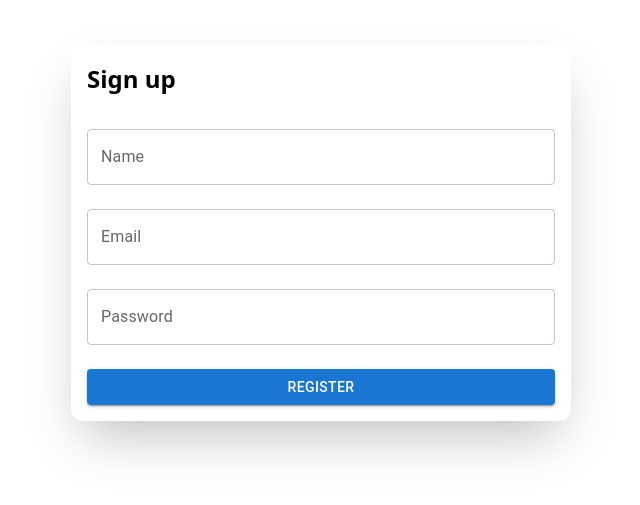
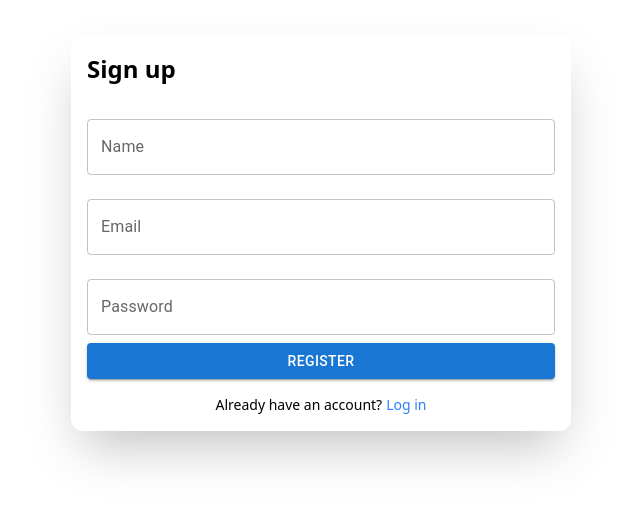
Before and after one commit to ZubalYana/typing-speed-counter, a React (Vite) app: page /auth in a window 1280 px wide. Shown: the part 167-672 px from the top of the page, without its empty margins (319-959 px from the left). Built offline with nearby package versions, Linux system fonts and the light colour scheme.

Commit message:
add working login form

```diff
--- a/package.json
+++ b/package.json
@@ -12,6 +12,7 @@
   "dependencies": {
     "@emotion/react": "^11.14.0",
     "@emotion/styled": "^11.14.1",
+    "@mui/icons-material": "^7.2.0",
     "@mui/material": "^7.2.0",
     "@tailwindcss/vite": "^4.1.11",
     "axios": "^1.11.0",
--- a/src/components/Auth.tsx
+++ b/src/components/Auth.tsx
@@ -3,6 +3,7 @@ import { TextField, Button } from "@mui/material";
 import { useNavigate } from "react-router-dom";
 
 export default function Auth() {
+    const [isRegister, setIsRegister] = useState(true);
     const [name, setName] = useState('');
     const [email, setEmail] = useState('');
     const [password, setPassword] = useState('');
@@ -16,23 +17,26 @@ export default function Auth() {
         setError('');
         setSuccess('');
 
+        const endpoint = isRegister ? 'signUp' : 'login';
+        const payload = isRegister ? { name, email, password } : { email, password };
+
         try {
-            const res = await fetch('http://localhost:5000/signUp', {
+            const res = await fetch(`http://localhost:5000/${endpoint}`, {
                 method: 'POST',
                 headers: {
                     'Content-Type': 'application/json',
                 },
-                body: JSON.stringify({ name, email, password }),
+                body: JSON.stringify(payload),
             });
 
             const data = await res.json();
 
             if (!res.ok) {
-                setError(data.message || 'Registration failed');
+                setError(data.message || `${isRegister ? 'Registration' : 'Login'} failed`);
                 return;
             }
 
-            setSuccess('Successfully registered!');
+            setSuccess(`${isRegister ? 'Registered' : 'Logged in'} successfully!`);
             localStorage.setItem('token', data.token);
             console.log('User:', data.user);
             navigate('/');
@@ -49,7 +53,11 @@ export default function Auth() {
                 className="w-[500px] rounded-xl bg-white shadow-2xl p-4 flex flex-col justify-between"
             >
                 <div>
-                    <h3 className="text-[24px] font-bold mb-4">Sign up</h3>
+                    <h3 className="text-[24px] font-bold mb-4">
+                        {isRegister ? 'Sign up' : 'Log in'}
+                    </h3>
+
+                    {isRegister && (
                         <TextField
                             label="Name"
                             value={name}
@@ -57,6 +65,8 @@ export default function Auth() {
                             fullWidth
                             margin="normal"
                         />
+                    )}
+
                     <TextField
                         label="Email"
                         value={email}
@@ -64,6 +74,7 @@ export default function Auth() {
                         fullWidth
                         margin="normal"
                     />
+
                     <TextField
                         label="Password"
                         type="password"
@@ -73,14 +84,24 @@ export default function Auth() {
                         margin="normal"
                     />
                 </div>
+
                 <div className="flex flex-col gap-2">
                     {error && <p className="text-red-500 text-sm">{error}</p>}
                     {success && <p className="text-green-500 text-sm">{success}</p>}
-                    <div className="mt-4">
+
                     <Button type="submit" variant="contained" color="primary" fullWidth>
-                            Register
+                        {isRegister ? 'Register' : 'Log in'}
                     </Button>
-                    </div>
+
+                    <p className="text-sm text-center mt-2">
+                        {isRegister ? 'Already have an account?' : "Don't have an account?"}
+                        <span
+                            onClick={() => setIsRegister(!isRegister)}
+                            className="text-blue-500 cursor-pointer ml-1 hover:underline"
+                        >
+                            {isRegister ? 'Log in' : 'Register'}
+                        </span>
+                    </p>
                 </div>
             </form>
         </div>
```
Also changed, not shown: 1 other file (tests, documents, lock files or other folders). Lines whose indentation alone changed are shown as unchanged.
